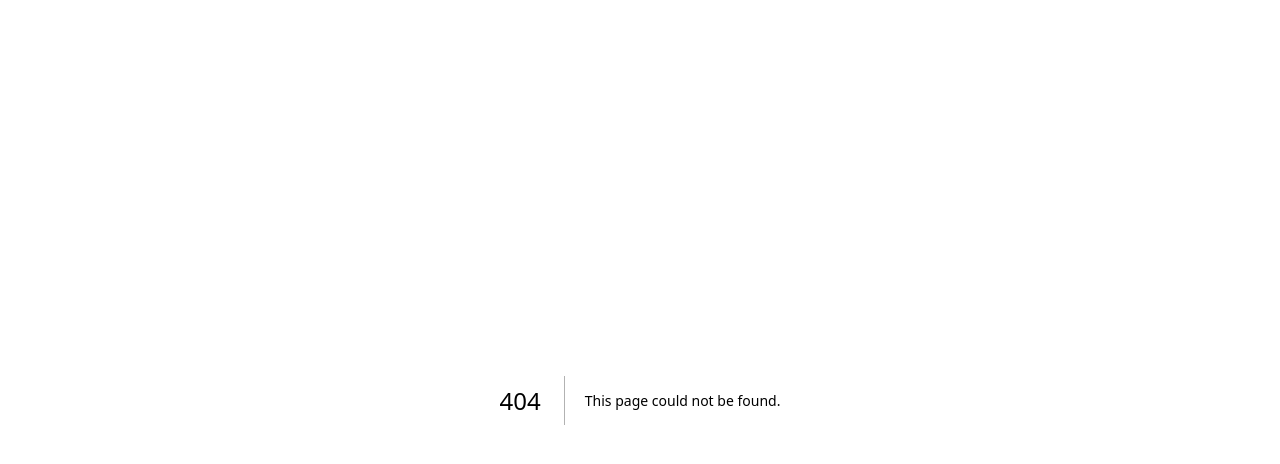
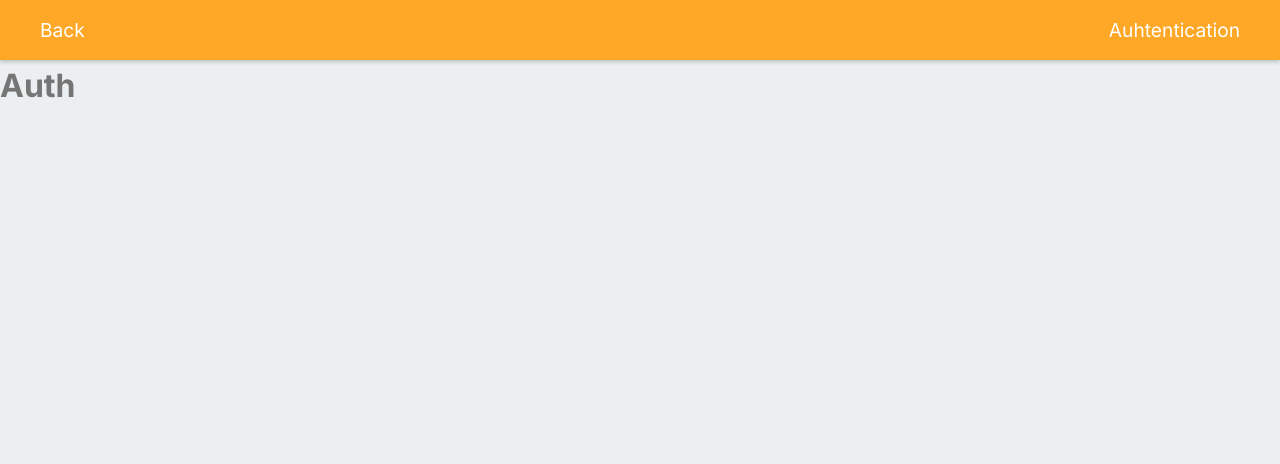
Before and after one commit to jwkaterina/nutrition, a Next.js app: page /auth in a window 1280 px wide. Before the commit this address had no page. Shown: the top 464 px of the page. Built offline with nearby package versions, Linux system fonts and the light colour scheme.

Commit message:
create auth page

```diff
--- /dev/null
+++ b/src/app/auth/page.tsx
@@ -0,0 +1,19 @@
+import styles from './page.module.css';
+import NavBar from '@/app/components/navigation/nav-bar';
+import AuthMenu from '@/app/components/navigation/menus/auth-menu';
+
+const Auth = (): JSX.Element => {
+
+    const tertiaryColor = "var(--tertiary-color)";
+    return (<>
+        <NavBar color={tertiaryColor}>
+            <AuthMenu />
+        </NavBar>
+        <div className={styles.container}>
+            <h1>Auth</h1>
+        </div>
+    </>
+    )
+}
+
+export default Auth
--- a/src/app/components/navigation/footer.tsx
+++ b/src/app/components/navigation/footer.tsx
@@ -1,6 +1,7 @@
 'use client'
 
 import styles from "./nav-bar.module.css"
+import { useRouter } from 'next/navigation'
 
 interface FooterProps {
     color: string,
@@ -8,11 +9,13 @@ interface FooterProps {
 
 const Footer = ({ color }: FooterProps): JSX.Element => {
 
+    const router = useRouter();
+
     return (
         <nav className={styles.footer} style={{background: color}}>
             <div className={styles.footer_links}>
 				<a className={styles.link} onClick={() => console.log('settings')}>Settings</a>
-				<a className={styles.link} onClick={() => console.log('auth')}>Authentication</a>
+				<a className={styles.link} onClick={() => router.push('/auth')}>Authentication</a>
 		</div>
         </nav>
     )
--- /dev/null
+++ b/src/app/components/navigation/menus/auth-menu.tsx
@@ -0,0 +1,35 @@
+'use client'
+
+import Menu from './menu'
+import { useRouter } from 'next/navigation'
+import { useContext } from 'react'
+import { SetBlockScrollContext } from '@/app/context/slide-context'
+
+interface AuthMenuProps {
+
+}
+
+const AuthMenu = ({ }: AuthMenuProps): JSX.Element => {
+
+	const router = useRouter();
+    const setBlockScrollHandler = useContext(SetBlockScrollContext);
+
+    const backHandler = () => {
+        setBlockScrollHandler(true);
+		router.back();
+		setTimeout(() => {
+			setBlockScrollHandler(false);
+		}, 500);
+    }
+
+	return (
+		<Menu
+		   leftText="Back"
+		   rightText= 'Auhtentication'
+		   onLeftclick={backHandler}
+		   onRightclick={() => {}}
+		/>
+	)
+}
+
+export default AuthMenu
```
Also changed, not shown: src/app/auth/page.module.css (added).
